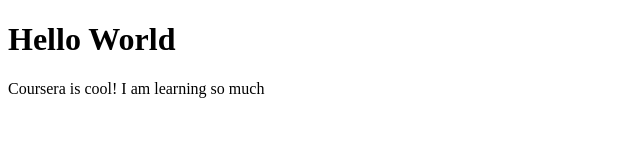
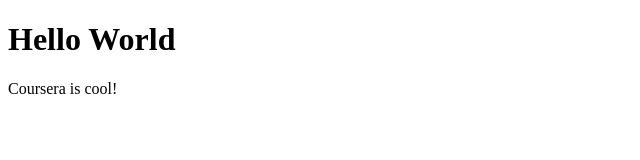
Before and after one commit to Priyanka-4122/Coursera-test, a plain HTML site: page site/index.html in a window 1280 px wide. Shown: the whole page, without its empty margins (0-640 px from the left). Drawn offline with Linux system fonts and the light colour scheme.

Commit message:
Small Changes in code

```diff
--- a/site/index.html
+++ b/site/index.html
@@ -5,6 +5,6 @@
 </head>
 <body>
 <h1>Hello World </h1>
-<p> Coursera is cool! I am learning so much</p>
+<p> Coursera is cool!</p>
 </body>
 </html>
```
